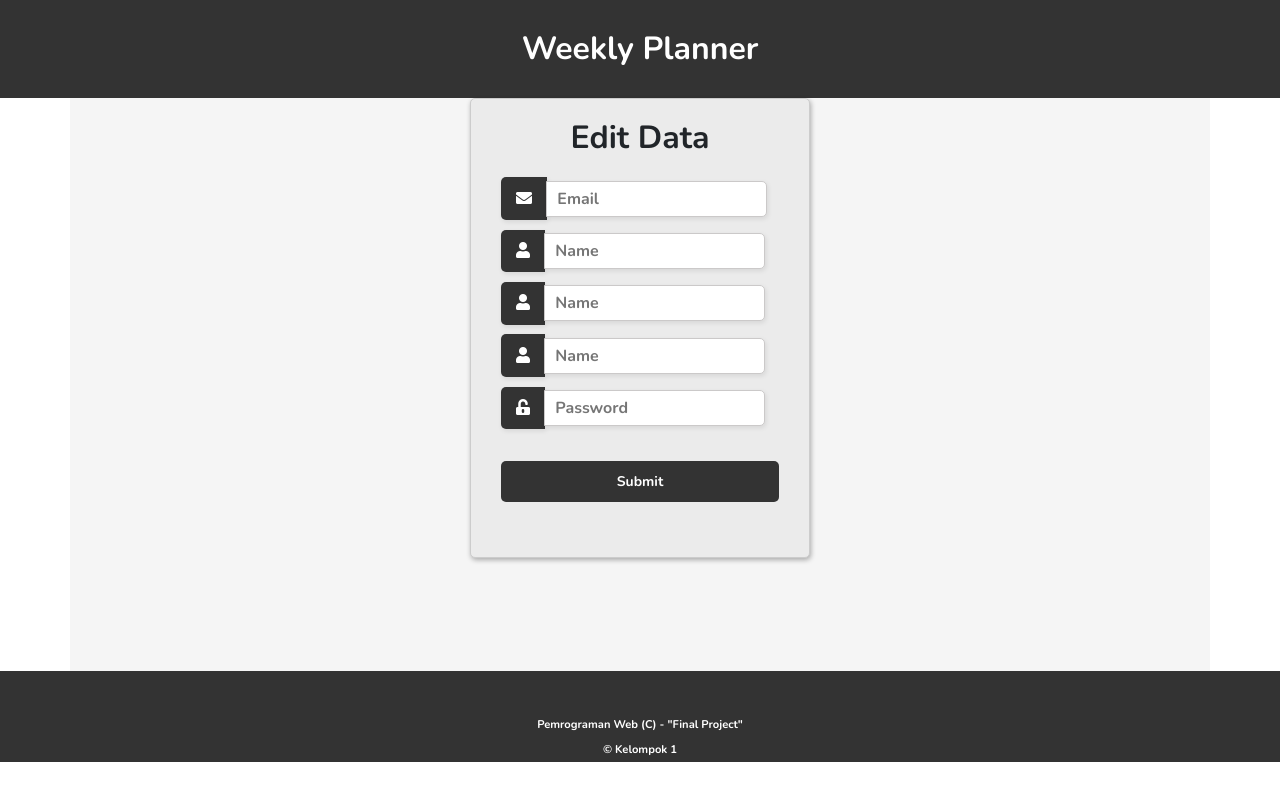
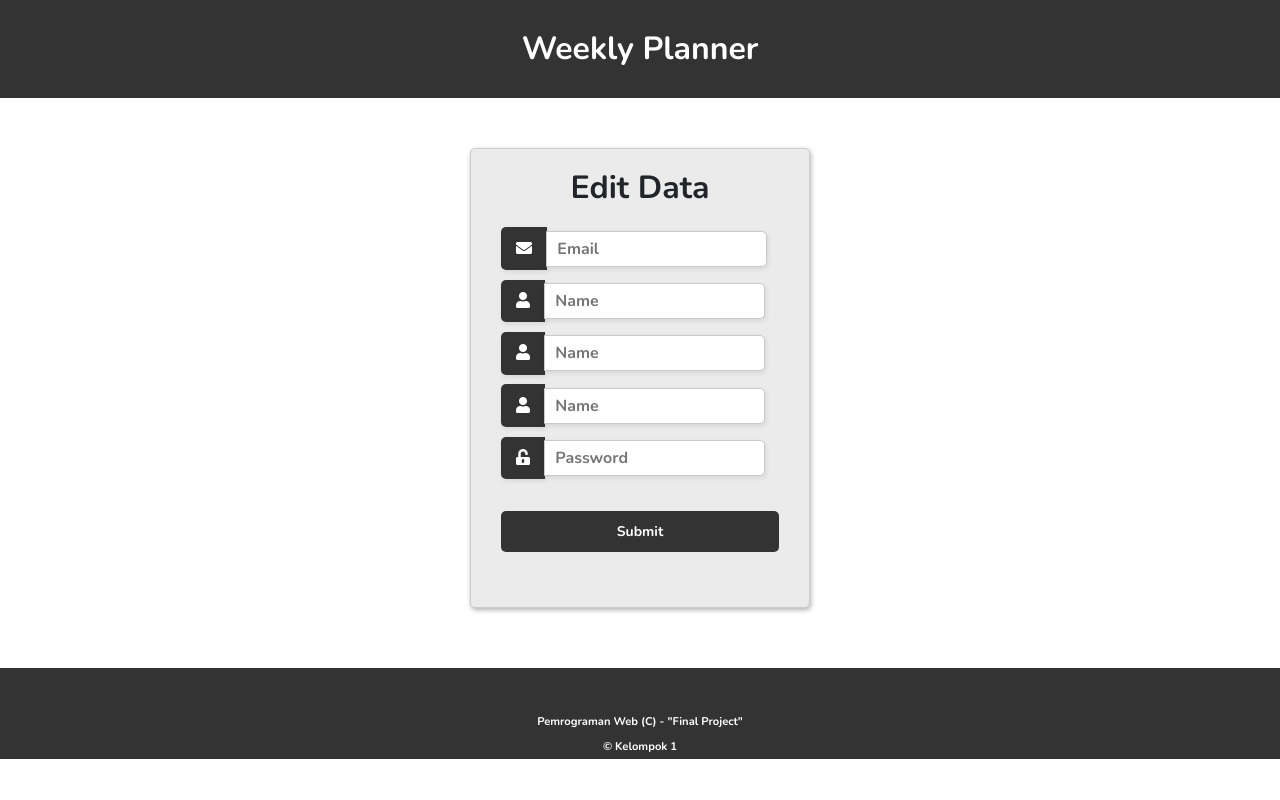
Before and after one commit to Meily123/Weekly_Planner, a Django app: page /task/coba/ in a window 1280 px wide. Run offline with Django 4.2, Linux system fonts and the light colour scheme; some libraries are stand-ins or nearby versions.

Commit message:
fix styling 5 bar form

```diff
--- a/templates/form_edit.html
+++ b/templates/form_edit.html
@@ -2,12 +2,6 @@
 
 {% block content %}
 <style>
-    .container {
-        height: 573px;
-        background-color: whitesmoke;
-    }
-
-
     body,
     div,
     h1,
@@ -17,8 +11,6 @@
         padding: 0;
         margin: 0;
         outline: none;
-        /* font-size: 16px; */
-        /* color: #666; */
     }
 
     h1 {
@@ -148,11 +140,25 @@
     }
 
     button:hover {
-        background: #26a9e0;
+        background-color: white;
+        border-color: #333;
+        color: #333;
+    }
+
+    .container {
+        /* height: 573px; */
+        height: 520px;
+        /* background-color: whitesmoke; */
+    }
+
+    .container {
+        /* height: 573px; */
+        height: 520px;
+        /* background-color: whitesmoke; */
     }
 
     .main-block {
-        margin: auto auto;
+        margin-top: 50px;
     }
 </style>
 
@@ -160,14 +166,6 @@
     <div class="main-block">
         <h1>Edit Data</h1>
         <form action="/">
-            <!-- <hr>
-            <div class="account-type">
-                <input type="radio" value="none" id="radioOne" name="account" checked />
-                <label for="radioOne" class="radio">Personal</label>
-                <input type="radio" value="none" id="radioTwo" name="account" />
-                <label for="radioTwo" class="radio">Company</label>
-            </div>
-            <hr> -->
             <label id="icon" for="name"><i class="fas fa-envelope"></i></label>
             <input type="text" name="name" id="name" placeholder="Email" required />
 
```
